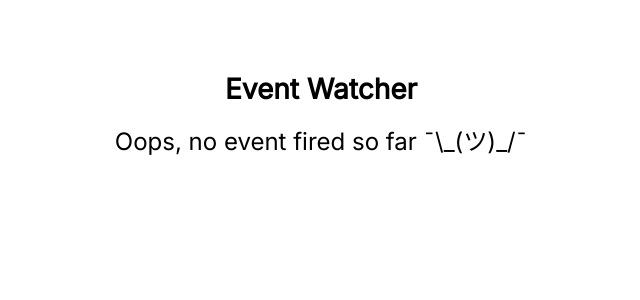
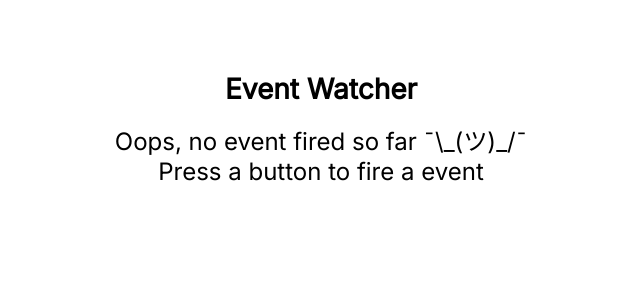
Before and after one commit to ilyasakin/event-watcher, a Vue app: page / in a window 1280 px wide. Shown: the top 300 px of the page, without its empty margins (319-959 px from the left). Built offline with nearby package versions, Linux system fonts and the light colour scheme.

Commit message:
Add press a button suggestion

```diff
--- a/src/App.vue
+++ b/src/App.vue
@@ -3,7 +3,8 @@
     <div class="container">
       <div class="page-title">Event Watcher</div>
       <div v-if="Object.values(event).every((value) => value === undefined)">
-        Oops, no event fired so far ¯\_(ツ)_/¯
+        Oops, no event fired so far ¯\_(ツ)_/¯ <br />Press a button to fire a
+        event
       </div>
 
       <Box v-if="event.key" title="Key" :text="event.key" />
```
